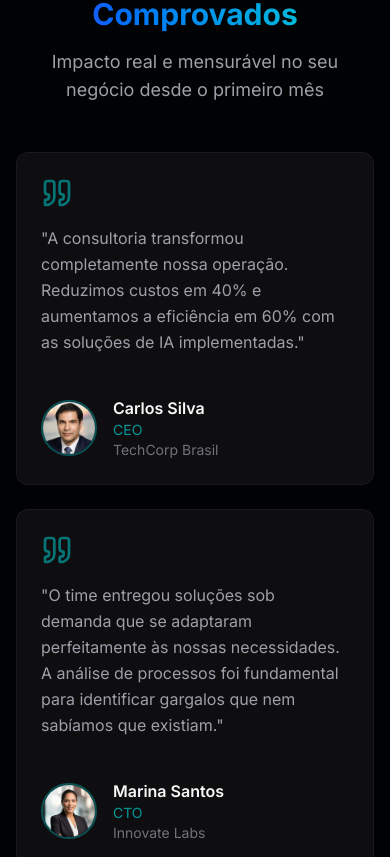
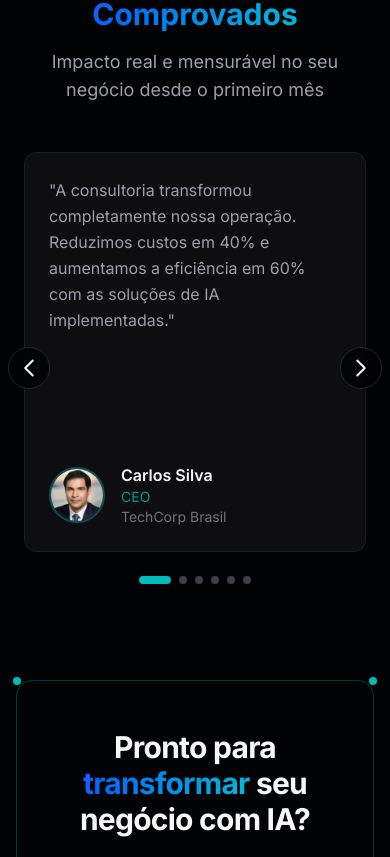
Before and after one commit to nearxdev/custom-solutions-lp, a Next.js app: page / in a window 390 px wide. Shown: the part 5647-6504 px from the top of the page. Built offline with nearby package versions, Linux system fonts and the light colour scheme.

Commit message:
Enhance Testimonials component with mobile carousel functionality and navigation controls. Added state management for slide transitions and improved layout for better user experience across devices.

```diff
--- a/components/hero.tsx
+++ b/components/hero.tsx
@@ -25,70 +25,70 @@ export function Hero() {
     {
       name: "OP Core",
       darkUrl: "/logos/OP-Core_Wdmk_white-RGB_v01.png",
-      lightUrl: "/logos/OP-Core_Symb_1C-Red-RGB_v01.png",
+      lightUrl: "/logos/OP-Core_Symb_1C-Red-RGB_v01.png", // Vermelho (colorido)
       width: 120,
       height: 48,
     },
     {
       name: "Arbitrum",
       darkUrl: "/logos/0923_Arbitrum_Logos_AllWhite_horizontal_RGB.png",
-      lightUrl: "/logos/1223_Arbitrum_Logos_Primary_horizontal_RGB.png",
+      lightUrl: "/logos/1223_Arbitrum_Logos_Primary_horizontal_RGB.png", // Azul (colorido)
       width: 140,
       height: 48,
     },
     {
       name: "Bradesco",
       darkUrl: "/logos/Bradesco_H_White_RGB.png",
-      lightUrl: "/logos/Bradesco_H_Red_RGB.png",
+      lightUrl: "/logos/Bradesco_H_Red_RGB.png", // Vermelho (colorido)
       width: 140,
       height: 48,
     },
     {
       name: "Animoca Brands",
       darkUrl: "/logos/Animca Brands white.png",
-      lightUrl: "/logos/Animca Brands RGB.png",
+      lightUrl: "/logos/Animca Brands RGB.png", // Colorido (azul/multicolor)
       width: 140,
       height: 48,
     },
     {
       name: "OpenAI",
       darkUrl: "/logos/1681142235openai-logo-png white.png",
-      lightUrl: "/logos/1681142235openai-logo-png.png",
+      lightUrl: "/logos/1681142235openai-logo-png.png", // Preto (sem cor disponível)
       width: 120,
       height: 48,
     },
     {
       name: "Polygon",
       darkUrl: "/logos/Polygon_Primary_Light.png",
-      lightUrl: "/logos/Polygon_Primary_Dark.png",
+      lightUrl: "/logos/Polygon_Primary_Light.png", // Roxo claro (mais colorido)
       width: 140,
       height: 48,
     },
     {
       name: "Internet Computer",
       darkUrl: "/logos/IC_logo_horizontal_white.png",
-      lightUrl: "/logos/IC_logo_horizontal_black.png",
+      lightUrl: "/logos/IC_logo_horizontal_black.png", // Preto (sem cor disponível)
       width: 140,
       height: 48,
     },
     {
       name: "Solana",
       darkUrl: "/logos/solanaLogo white.png",
-      lightUrl: "/logos/solanaLogo black.png",
+      lightUrl: "/logos/solanaLogo black.png", // Preto (sem cor disponível)
       width: 140,
       height: 48,
     },
     {
       name: "Starknet",
       darkUrl: "/logos/SN-Stacked-Flat white.png",
-      lightUrl: "/logos/SN-Stacked-Flat colour.png",
+      lightUrl: "/logos/SN-Stacked-Flat colour.png", // Colorido (laranja/multicolor)
       width: 100,
       height: 48,
     },
     {
       name: "Stellar",
       darkUrl: "/logos/Stellar Logo Final white.png",
-      lightUrl: "/logos/Stellar Logo Final black.png",
+      lightUrl: "/logos/Stellar Logo Final black.png", // Preto (sem cor disponível)
       width: 120,
       height: 48,
     },
--- a/components/testimonials.tsx
+++ b/components/testimonials.tsx
@@ -3,6 +3,7 @@
 import { useInView } from "@/hooks/use-in-view"
 import { Quote } from "lucide-react"
 import Image from "next/image"
+import { useState } from "react"
 
 const testimonials = [
   {
@@ -57,6 +58,19 @@ const testimonials = [
 
 export function Testimonials() {
   const { ref, isInView } = useInView()
+  const [currentSlide, setCurrentSlide] = useState(0)
+
+  const nextSlide = () => {
+    setCurrentSlide((prev) => (prev + 1) % testimonials.length)
+  }
+
+  const prevSlide = () => {
+    setCurrentSlide((prev) => (prev - 1 + testimonials.length) % testimonials.length)
+  }
+
+  const goToSlide = (index: number) => {
+    setCurrentSlide(index)
+  }
 
   return (
     <section ref={ref} className="py-12 md:py-20 px-4 relative overflow-hidden">
@@ -78,8 +92,92 @@ export function Testimonials() {
           </p>
         </div>
 
-        {/* Testimonials Grid */}
-        <div className="grid md:grid-cols-2 lg:grid-cols-3 gap-6">
+        {/* Mobile Carousel */}
+        <div className="md:hidden relative">
+          <div className="overflow-hidden">
+            <div
+              className="flex transition-transform duration-500 ease-out"
+              style={{ transform: `translateX(-${currentSlide * 100}%)` }}
+            >
+              {testimonials.map((testimonial, index) => (
+                <div key={index} className="w-full flex-shrink-0 px-2">
+                  <div className="bg-zinc-50/95 dark:bg-zinc-900/60 backdrop-blur-sm rounded-lg p-6 flex flex-col border border-zinc-200/50 dark:border-zinc-800/50 min-h-[400px]">
+                    {/* Quote Text - sem ícone no mobile */}
+                    <p className="text-zinc-600 dark:text-zinc-400 mb-6 flex-grow text-pretty leading-relaxed">
+                      "{testimonial.quote}"
+                    </p>
+
+                    <div className="border-t border-border/40 pt-4 flex items-center gap-4">
+                      <Image
+                        src={testimonial.image || "/placeholder.svg"}
+                        alt={testimonial.author}
+                        width={56}
+                        height={56}
+                        className="rounded-full border-2 border-primary/40"
+                      />
+                      <div>
+                        <p className="font-semibold text-foreground">{testimonial.author}</p>
+                        <p className="text-sm text-primary/80">{testimonial.role}</p>
+                        <p className="text-sm text-zinc-500 dark:text-zinc-500">{testimonial.company}</p>
+                      </div>
+                    </div>
+                  </div>
+                </div>
+              ))}
+            </div>
+          </div>
+
+          {/* Navigation Arrows */}
+          <button
+            onClick={prevSlide}
+            className="absolute left-0 top-1/2 -translate-y-1/2 -translate-x-2 bg-background/80 backdrop-blur-sm border border-zinc-200 dark:border-zinc-800 rounded-full p-2 hover:bg-primary/10 transition-colors"
+            aria-label="Anterior"
+          >
+            <svg
+              xmlns="http://www.w3.org/2000/svg"
+              fill="none"
+              viewBox="0 0 24 24"
+              strokeWidth={2}
+              stroke="currentColor"
+              className="w-6 h-6"
+            >
+              <path strokeLinecap="round" strokeLinejoin="round" d="M15.75 19.5L8.25 12l7.5-7.5" />
+            </svg>
+          </button>
+          <button
+            onClick={nextSlide}
+            className="absolute right-0 top-1/2 -translate-y-1/2 translate-x-2 bg-background/80 backdrop-blur-sm border border-zinc-200 dark:border-zinc-800 rounded-full p-2 hover:bg-primary/10 transition-colors"
+            aria-label="Próximo"
+          >
+            <svg
+              xmlns="http://www.w3.org/2000/svg"
+              fill="none"
+              viewBox="0 0 24 24"
+              strokeWidth={2}
+              stroke="currentColor"
+              className="w-6 h-6"
+            >
+              <path strokeLinecap="round" strokeLinejoin="round" d="M8.25 4.5l7.5 7.5-7.5 7.5" />
+            </svg>
+          </button>
+
+          {/* Dots Indicator */}
+          <div className="flex justify-center gap-2 mt-6">
+            {testimonials.map((_, index) => (
+              <button
+                key={index}
+                onClick={() => goToSlide(index)}
+                className={`w-2 h-2 rounded-full transition-all duration-300 ${
+                  index === currentSlide ? "bg-primary w-8" : "bg-zinc-300 dark:bg-zinc-700"
+                }`}
+                aria-label={`Ir para depoimento ${index + 1}`}
+              />
+            ))}
+          </div>
+        </div>
+
+        {/* Desktop Grid */}
+        <div className="hidden md:grid md:grid-cols-2 lg:grid-cols-3 gap-6">
           {testimonials.map((testimonial, index) => (
             <div
               key={index}
@@ -89,7 +187,7 @@ export function Testimonials() {
               style={{ transitionDelay: `${index * 100}ms` }}
             >
               <div className="h-full bg-zinc-50/95 dark:bg-zinc-900/60 backdrop-blur-sm rounded-lg p-6 flex flex-col border border-zinc-200/50 dark:border-zinc-800/50">
-                {/* Quote Icon */}
+                {/* Quote Icon - apenas desktop */}
                 <Quote className="w-8 h-8 text-primary/60 mb-4" />
 
                 {/* Quote Text */}
```
